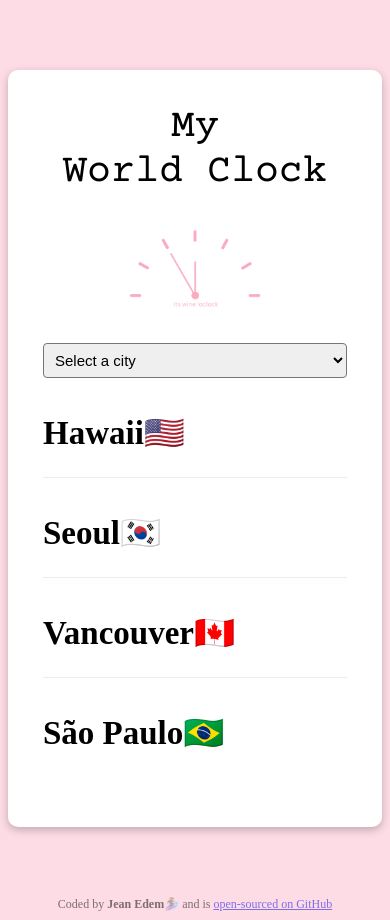
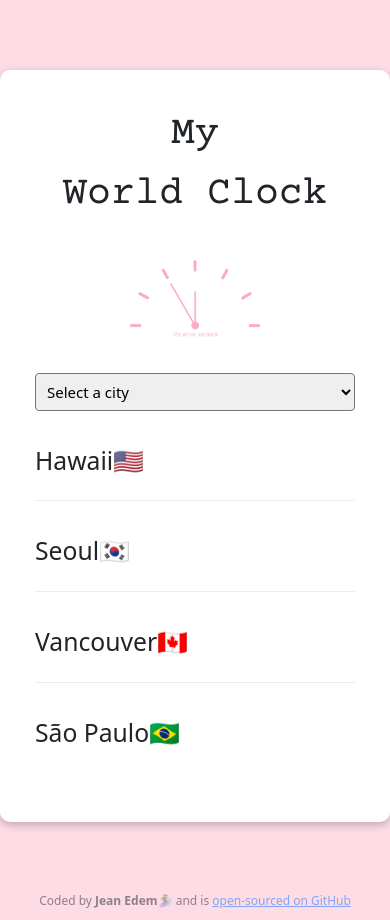
Before and after one commit to jeanlovestocode/world-clock, a plain HTML site: page index.html in a window 390 px wide. Drawn offline with nearby package versions, Linux system fonts and the light colour scheme; a script that the page names is missing.

Commit message:
added boostrap and breakpoints

```diff
--- a/index.html
+++ b/index.html
@@ -5,6 +5,7 @@
     <meta http-equiv="X-UA-Compatible" content="IE=edge" />
     <meta name="viewport" content="width=device-width, initial-scale=1.0" />
     <title>World Clock- Jean Edem🏄‍♀️</title>
+    <link href="https://cdn.jsdelivr.net/npm/bootstrap@5.0.2/dist/css/bootstrap.min.css" rel="stylesheet" integrity="sha384-EVSTQN3/azprG1Anm3QDgpJLIm9Nao0Yz1ztcQTwFspd3yD65VohhpuuCOmLASjC" crossorigin="anonymous">
     <link rel="stylesheet" href="style.css" />
     <script src="https://cdnjs.cloudflare.com/ajax/libs/moment.js/2.29.4/moment.min.js"></script>
     <script src="https://cdnjs.cloudflare.com/ajax/libs/moment-timezone/0.5.43/moment-timezone-with-data-1970-2030.min.js"></script>
@@ -17,7 +18,7 @@
     />
   </head>
   <body>
-    <div class="container">
+    <div class="container-sm">
       <div>
         <div class="header">My</div>
         <div class="header">World Clock</div>
--- a/style.css
+++ b/style.css
@@ -25,7 +25,7 @@ select {
   font-size: 15px;
 }
 
-.container {
+.container-sm {
   max-width: 650px;
   margin: 70px auto;
   background-color: #ffffff;
```
